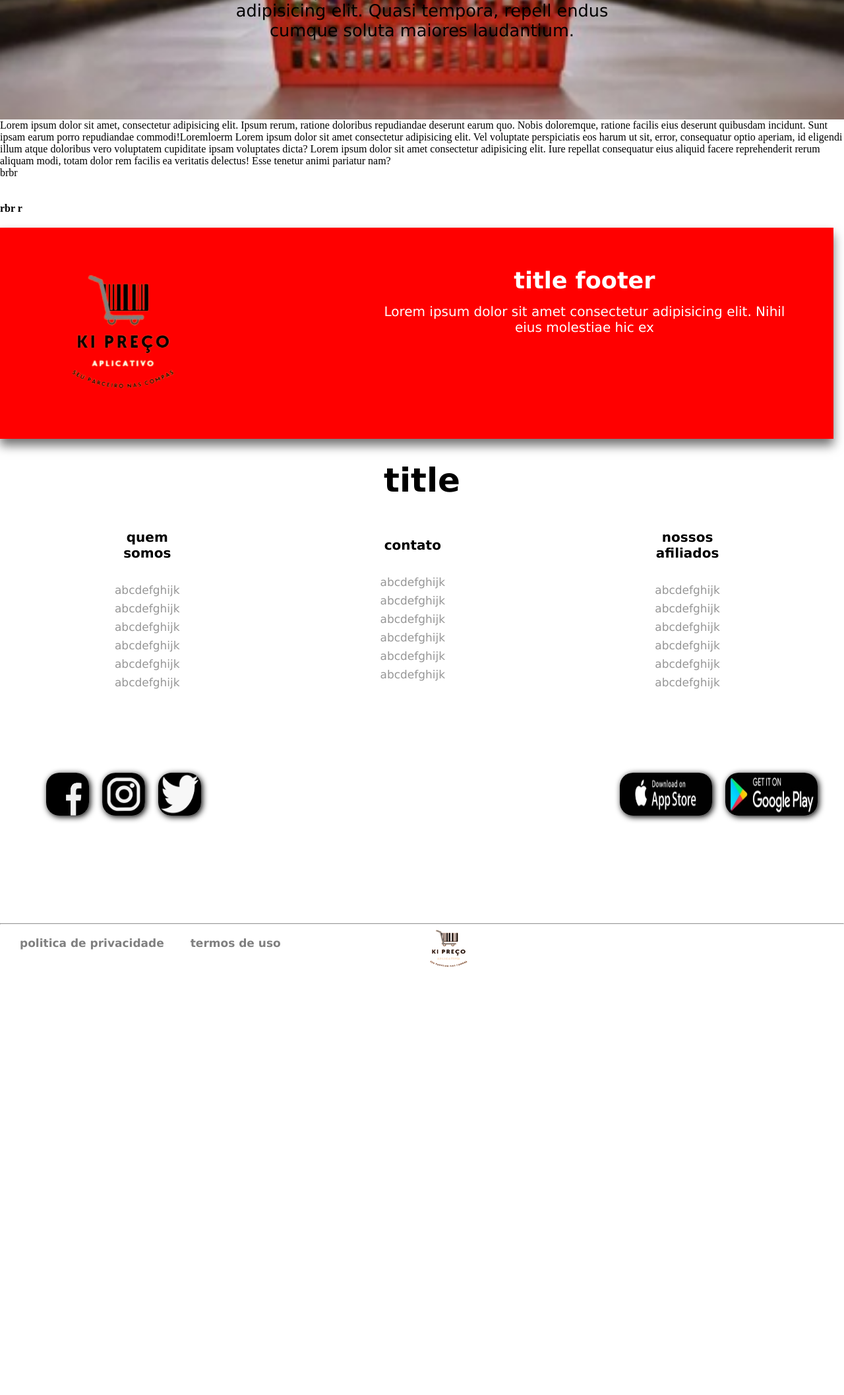
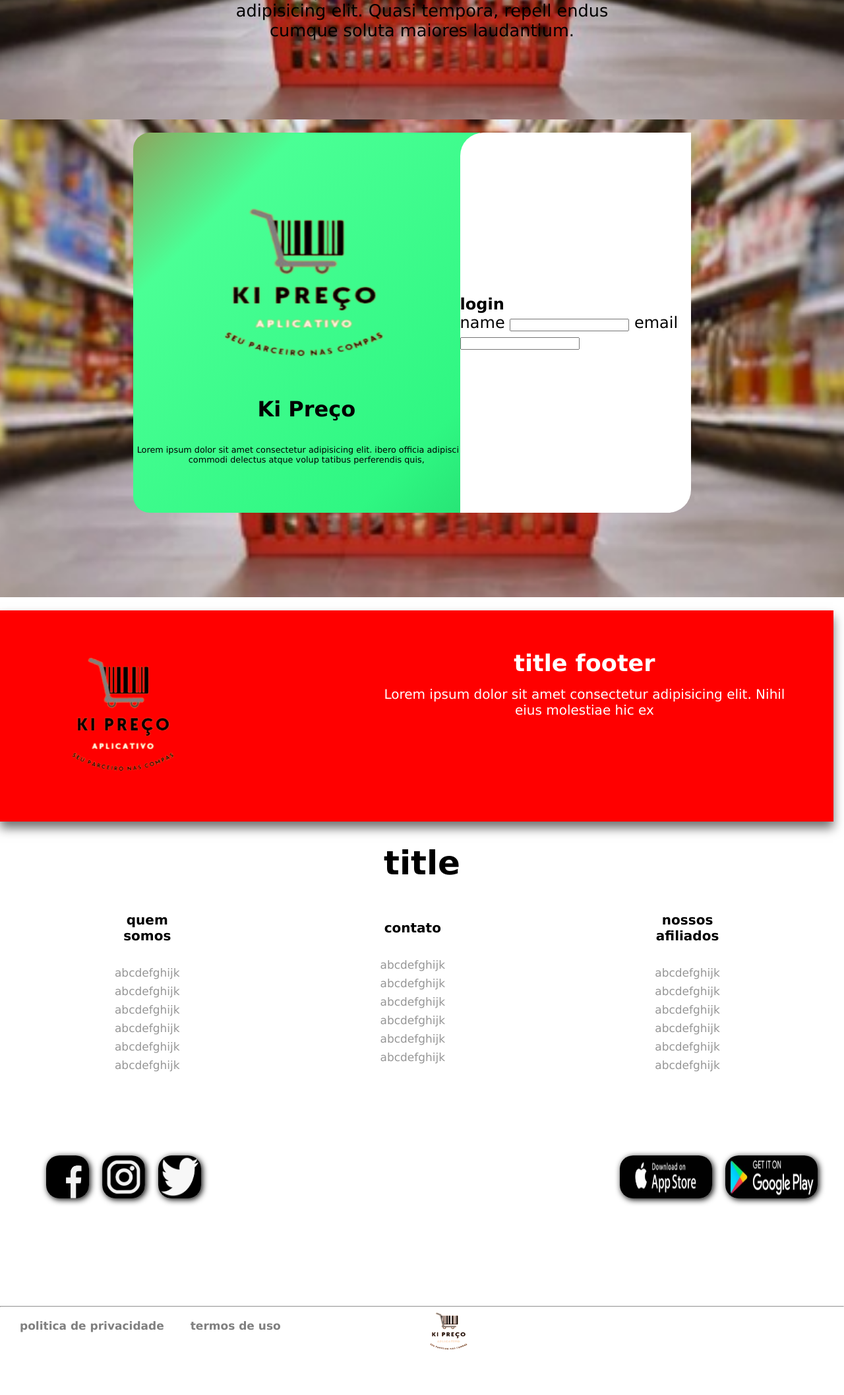
Before and after one commit to MattAlexandre/projeto-tcc, a PHP site: page /login.html in a window 1280 px wide. Shown: the part 229-2343 px from the top of the page at 66% size. Before the commit the page ends 1695 px from the top, so only its background shows below. Run offline with PHP 8.4, Linux system fonts and the light colour scheme.

Commit message:
add-pagina -login
adicionei o conteudo da pagina conteudo, inicialização do css

```diff
--- a/estilo/estilo-entrar.css
+++ b/estilo/estilo-entrar.css
@@ -48,7 +48,7 @@ main{
 
 #aside_b01{
     animation: gradient 10s ease  alternate infinite;
-    background: linear-gradient(-45deg, darkblue, cyan, rgb(224, 224, 122), rgb(247, 42, 76)) no-repeat;
+    background: linear-gradient(-45deg,lightcyan, #0FAB4F,#2FF782,#4AFF95,#FA1304,#a8190e) no-repeat;
     display: flex;
     background-size: 300% 300%;
     align-items: center;
--- a/login.html
+++ b/login.html
@@ -5,6 +5,7 @@
     <meta http-equiv="X-UA-Compatible" content="IE=edge">
     <meta name="viewport" content="width=device-width, initial-scale=1.0">
     <link rel="stylesheet" href="./estilo/index.css">
+    <link rel="stylesheet" href="estilo/estilo-entrar.css">
     <link rel="shortcut icon" href="imagens/favicon-kipreco.png" type="image/x-icon">
     <title>Document</title>
 </head>
@@ -39,11 +40,42 @@
     </header>
 
     <main>
-        <p>
-            Lorem ipsum dolor sit amet, consectetur adipisicing elit. Ipsum rerum, ratione doloribus repudiandae deserunt earum quo. Nobis doloremque, ratione facilis eius deserunt quibusdam incidunt. Sunt ipsam earum porro repudiandae commodi!Loremloerm Lorem ipsum dolor sit amet consectetur adipisicing elit. Vel voluptate perspiciatis eos harum ut sit, error, consequatur optio aperiam, id eligendi illum atque doloribus vero voluptatem cupiditate ipsam voluptates dicta? Lorem ipsum dolor sit amet consectetur adipisicing elit. Iure repellat consequatur eius aliquid facere reprehenderit rerum aliquam modi, totam dolor rem facilis ea veritatis delectus! Esse tenetur animi pariatur nam?<br>brbr <br> <br><br><b><b>rbr
-                <b>r</b>
-            </b></b>
-        </p>
+        <section class="body_entrar" id="body_e01">
+
+            <section class="box_entrar" id="box_entrar01">
+
+                <aside class="aside_b" id="aside_b01">
+
+                    <div class="conteudo_a" id="conteudo_a01">
+                        <img src="./imagens/img-ki-preco.png" alt="imagem-logo">
+                        <h1> Ki Preço </h1>
+                        <p>
+                            Lorem ipsum dolor sit amet consectetur adipisicing elit.
+                            ibero officia adipisci nisi commodi delectus atque volup
+                            tatibus perferendis quis,
+                        </p>
+                    </div>
+
+                </aside>
+
+                <aside class="aside_b" id="aside_b02">
+                    <div>
+                        <form action="">
+                            <h1> login </h1>
+
+                            <a> name </a>
+                            <input type="text" name="nameLogin" id="emailLogin">
+
+                            <a> email </a>
+                            <input type="email" name="emailLogin" id="emailLogin">
+
+                        </form>
+                    </div>
+                </aside>
+
+
+            </section>
+        </section>
     </main>
 
     <footer> <!-- rodapé pagina-->
```
Also changed, not shown: estilo/estilo-login.css (added, +22 -0 lines).
